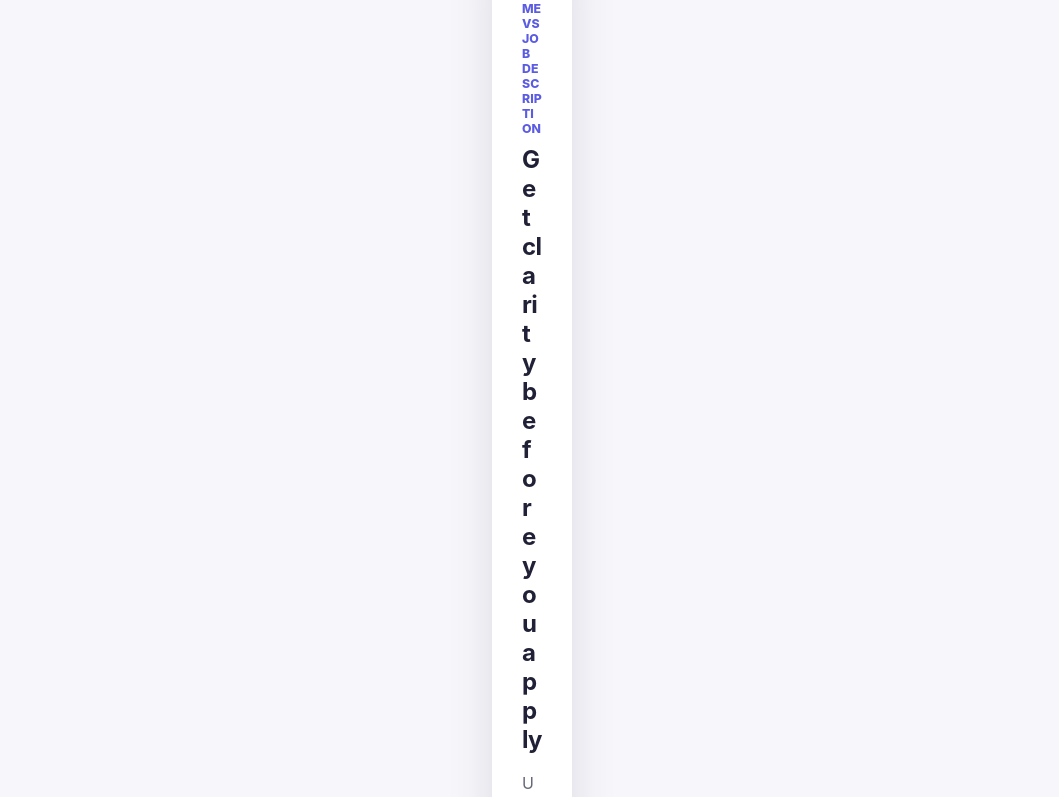
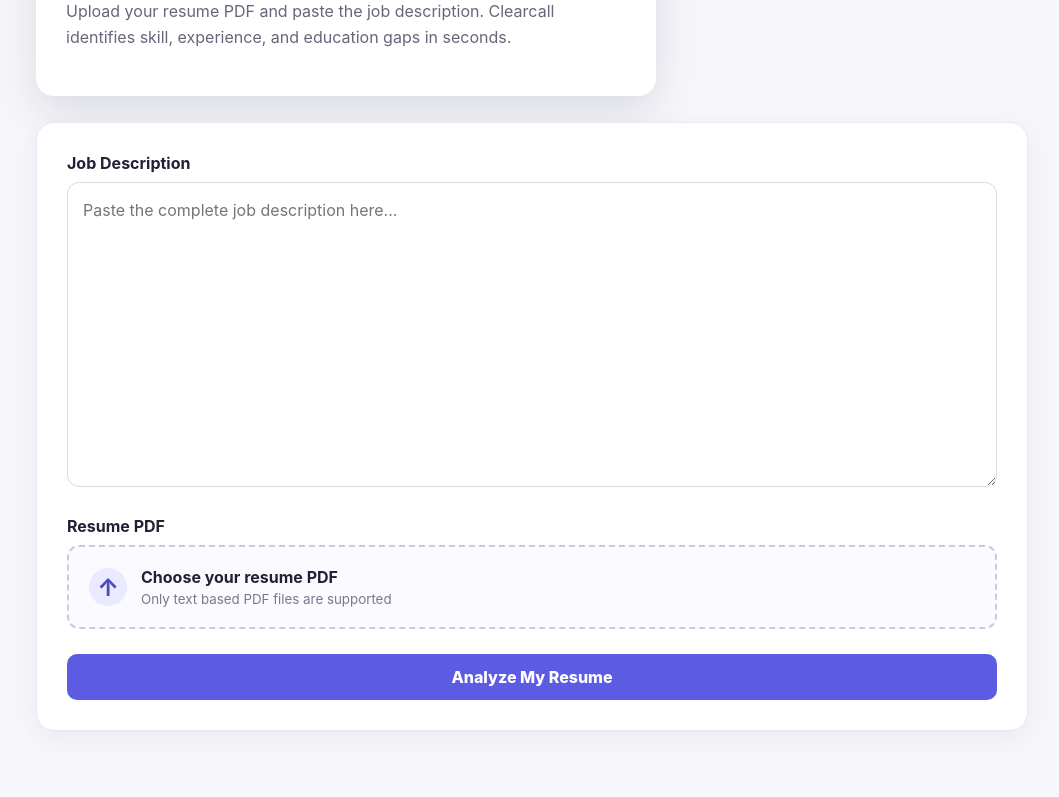
Before and after one commit to Vetrans/r2, a React app in the folder frontend/: page / in a window 1280 px wide. Shown: the part 583-1380 px from the top of the page, without its empty margins (108-1167 px from the left). Built offline with nearby package versions, Linux system fonts and the light colour scheme; the HTML template or start-up script is replaced by a standard one.

Commit message:
Resolving visual bugs

```diff
--- a/frontend/src/index.css
+++ b/frontend/src/index.css
@@ -27,13 +27,13 @@ button,textarea,input{
 .hero{
   padding:74px 24px 106px;
   background:
-    radial-gradient(circle at 85% 10%, rgba(132, 130 255,0.35), transparent 27%),
+    radial-gradient(circle at 85% 10%, rgba(132, 130, 255,0.35), transparent 27%),
     linear-gradient(135deg, #171739 , #343481);
   color: white;
 }
 
 .hero-context,.page-container{
-  width: min(1040px, 10%);
+  width: min(1040px, 100%);
   margin:0 auto;
 }
 
@@ -69,7 +69,7 @@ button,textarea,input{
 
 .intro-copy{
   max-width: 620px;
-  margin:  -42 0 26px;
+  margin: -42px 0 26px;
   padding: 30px;
   border-radius: 18px;
   background: white;
@@ -110,7 +110,7 @@ p{
   border: 1px solid #e8e8f2;
   border-radius: 18px;
   background: white;
-  box-shadow: 0 8px 26 px rgba(27, 27, 65, 0.065);
+  box-shadow: 0 8px 26px rgba(27, 27, 65, 0.065);
 }
 
 .form-group{
@@ -124,7 +124,7 @@ p{
 }
 
 textarea {
-  width: 100px;
+  width: 100%;
   resize: vertical;
   padding: 15px;
   border: 1px solid #d9dae7;
@@ -208,18 +208,10 @@ input[type="file"] {
   transition: transform 0.18s ease, opacity 0.18s ease;
 }
 
-.primary-button,
-.secondary-button{
-  border: 0;
-  border-radius: 10px;
-  padding: 13px 20px;
-  transition: transform 0.18s ease, opacity 0.18s ease;
-}
-
 .primary-button{
   width: 100%;
-  background:#5b5ce2
-  color(white)
+  background:#5b5ce2;
+  color: white;
 }
 
 .primary-button:hover,
@@ -258,7 +250,7 @@ input[type="file"] {
   width: 46px;
   height:46px;
   margin: 0 auto;
-  border: #e1e1f3;
+  border: 4px solid #e1e1f3;
   border-top-color:#5b5ce2 ;
   border-radius: 50%;
   animation: spin 0.8s linear infinite;
@@ -286,6 +278,7 @@ input[type="file"] {
   align-items: center;
   margin: -42px 0 26px;
   padding: 24px 28px;
+  border-radius: 18px;
   background: white;
   box-shadow: 0 16px 45px rgba(27, 27, 65, 0.13);
 }
@@ -353,7 +346,7 @@ input[type="file"] {
 
 .skills-grid,
 .plan-grid,
-requirements-grid{
+.requirements-grid{
   display: grid;
   grid-template-columns: repeat(2,1fr);
   gap: 26px;
```
Also changed, not shown: 1 other file (tests, documents, lock files or other folders).
